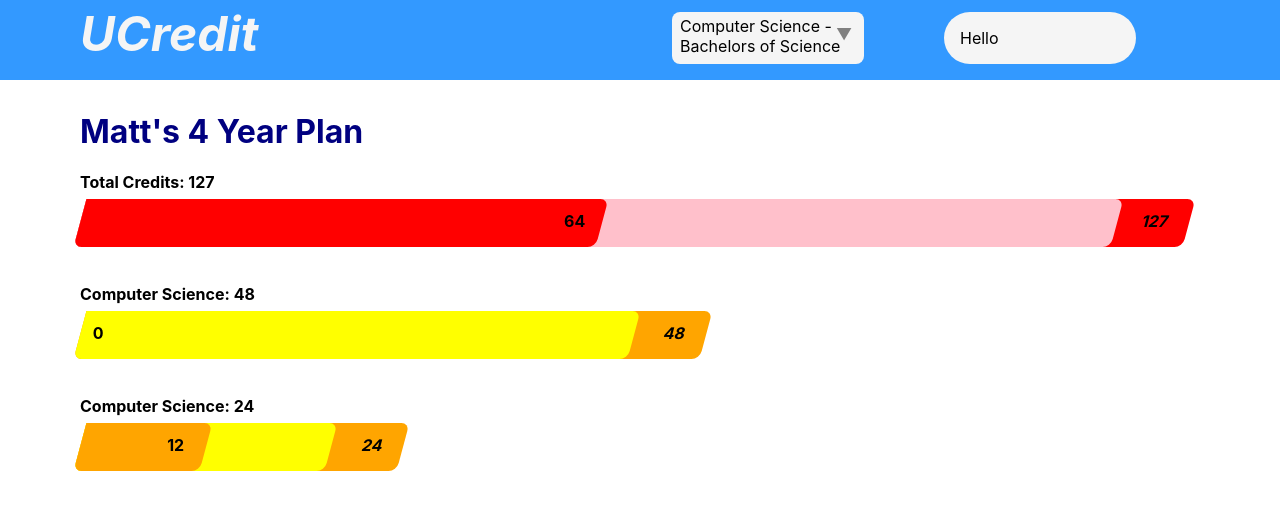
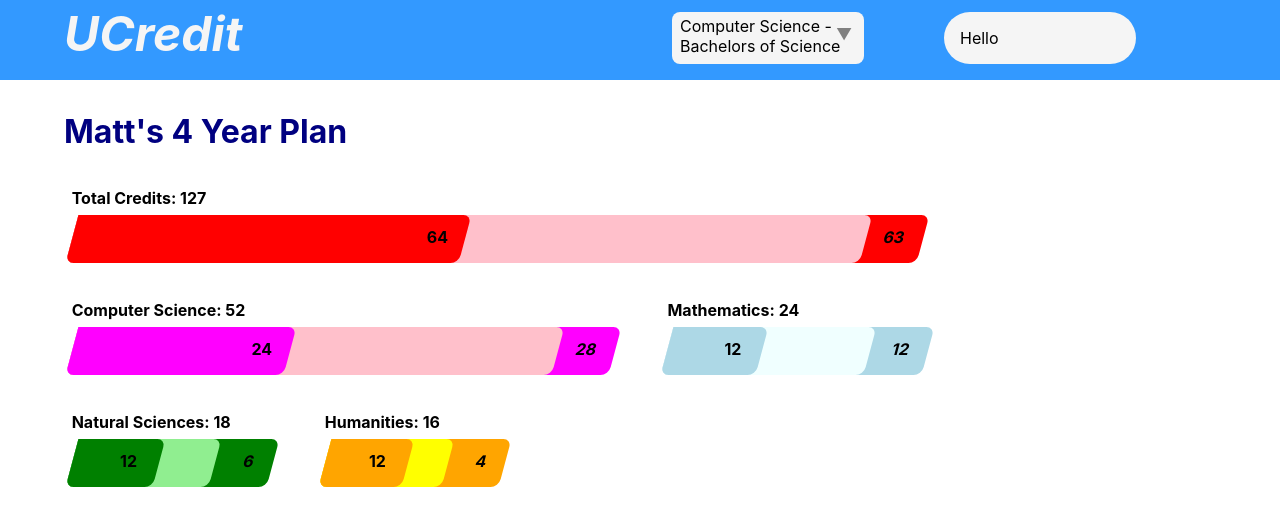
Before and after one commit to MattLiu-mygit/ucredit_frontend, a React (Create React App) app: page / in a window 1280 px wide. Shown: the top 526 px of the page. Built offline with nearby package versions, Linux system fonts and the light colour scheme.

Commit message:
Coursebar now is position next to each other, coursebar bugs squashed

```diff
--- a/src/components/body/Content.js
+++ b/src/components/body/Content.js
@@ -13,6 +13,7 @@ function Content() {
   return (
     <div>
       <div style={userTitle}>{userName}'s 4 Year Plan</div>
+      <div style={{ width: window.innerWidth * 0.8 }}>
         <CourseBar
           majorCredits={majorCredits}
           maxCredits={127}
@@ -23,20 +24,37 @@ function Content() {
         />
         <CourseBar
           majorCredits={majorCredits}
-        maxCredits={48}
-        currentCredits={0}
+          maxCredits={52}
+          currentCredits={24}
           section={'Computer Science'}
-        mainColor={'orange'}
-        subColor={'yellow'}
+          mainColor={'magenta'}
+          subColor={'pink'}
         />
         <CourseBar
           majorCredits={majorCredits}
           maxCredits={24}
           currentCredits={12}
-        section={'Computer Science'}
+          section={'Mathematics'}
+          mainColor={'lightblue'}
+          subColor={'azure'}
+        />
+        <CourseBar
+          majorCredits={majorCredits}
+          maxCredits={18}
+          currentCredits={12}
+          section={'Natural Sciences'}
+          mainColor={'green'}
+          subColor={'lightgreen'}
+        />
+        <CourseBar
+          majorCredits={majorCredits}
+          maxCredits={16}
+          currentCredits={12}
+          section={'Humanities'}
           mainColor={'orange'}
           subColor={'yellow'}
         />
+      </div>
     </div>
   );
 }
@@ -45,7 +63,7 @@ const userTitle = {
   fontWeight: 'bold',
   fontSize: 'xx-large',
   color: 'navy',
-  marginLeft: '5rem',
+  marginLeft: '5%',
   marginTop: '2rem',
   marginBottom: '3rem',
 };
--- a/src/components/body/CourseBar.js
+++ b/src/components/body/CourseBar.js
@@ -7,8 +7,8 @@ function CourseBar(props) {
   const maxPercentage = props.maxCredits / props.majorCredits;
   const totalWidth =
     props.maxCredits === props.majorCredits
-      ? 0.85 * width * maxPercentage
-      : 1.25 * width * maxPercentage;
+      ? 0.65 * width * maxPercentage
+      : width * maxPercentage;
   // States
   const [creditPercentage, setCreditPercentage] = useState(
     props.currentCredits / props.maxCredits
@@ -17,12 +17,14 @@ function CourseBar(props) {
 
   // On init
   useEffect(() => {
-    console.log('progressWidth', progressWidth);
-    console.log('creditPercentage', creditPercentage);
+    // console.log('progressWidth', progressWidth);
+    // console.log('creditPercentage', creditPercentage);
     if (props.currentCredits / props.maxCredits !== creditPercentage) {
       setCreditPercentage(props.currentCredits / props.maxCredits);
     }
+    console.log('creditPercentage', props.section, creditPercentage);
     const tot = (totalWidth - 0.04 * width) * creditPercentage;
+    console.log('tot is ', tot, totalWidth - 0.04 * width);
     setProgressWidth(tot);
   }, [props, progressWidth, creditPercentage, totalWidth]);
 
@@ -36,7 +38,7 @@ function CourseBar(props) {
     borderTopLeftRadius: '0rem',
     textAlign: 'right',
     fontWeight: 'bold',
-    paddingRight: '2.5%',
+    paddingRight: width * 0.015,
   };
 
   const progressBar = {
@@ -51,7 +53,7 @@ function CourseBar(props) {
 
   const totalBar = {
     backgroundColor: subColor,
-    width: totalWidth - width * 0.04,
+    width: totalWidth - width * 0.03,
     height: '3rem',
     borderRadius: '0.5rem',
     borderTopLeftRadius: '0rem',
@@ -101,10 +103,11 @@ function CourseBar(props) {
   return (
     <div
       style={{
-        width: '65%',
+        width: totalWidth,
         height: '6rem',
-        marginLeft: '5rem',
+        marginLeft: '7%',
         marginTop: '1rem',
+        float: 'left',
       }}
     >
       {/* <div style={titleTab}></div> */}
@@ -112,7 +115,7 @@ function CourseBar(props) {
         <div style={totalBar}>
           <div style={progressBar}></div>
         </div>
-        <div style={totalNum}>{props.maxCredits}</div>
+        <div style={totalNum}>{props.maxCredits - props.currentCredits}</div>
       </div>
       <div style={title}>
         {props.section}: {props.maxCredits}
--- a/src/components/header/Header.js
+++ b/src/components/header/Header.js
@@ -22,13 +22,13 @@ const titleStyle = {
   fontSize: 'xxx-large',
   float: 'left',
   display: 'inline',
+  marginLeft: '5%',
 };
 
 const bannerStyle = {
   height: '5rem',
   backgroundColor: '#3399ff',
   textAlign: 'left',
-  paddingLeft: '5rem',
 };
 
 export default Header;
```
Also changed, not shown: 1 other file (tests, documents, lock files or other folders). Lines whose indentation alone changed are shown as unchanged.
